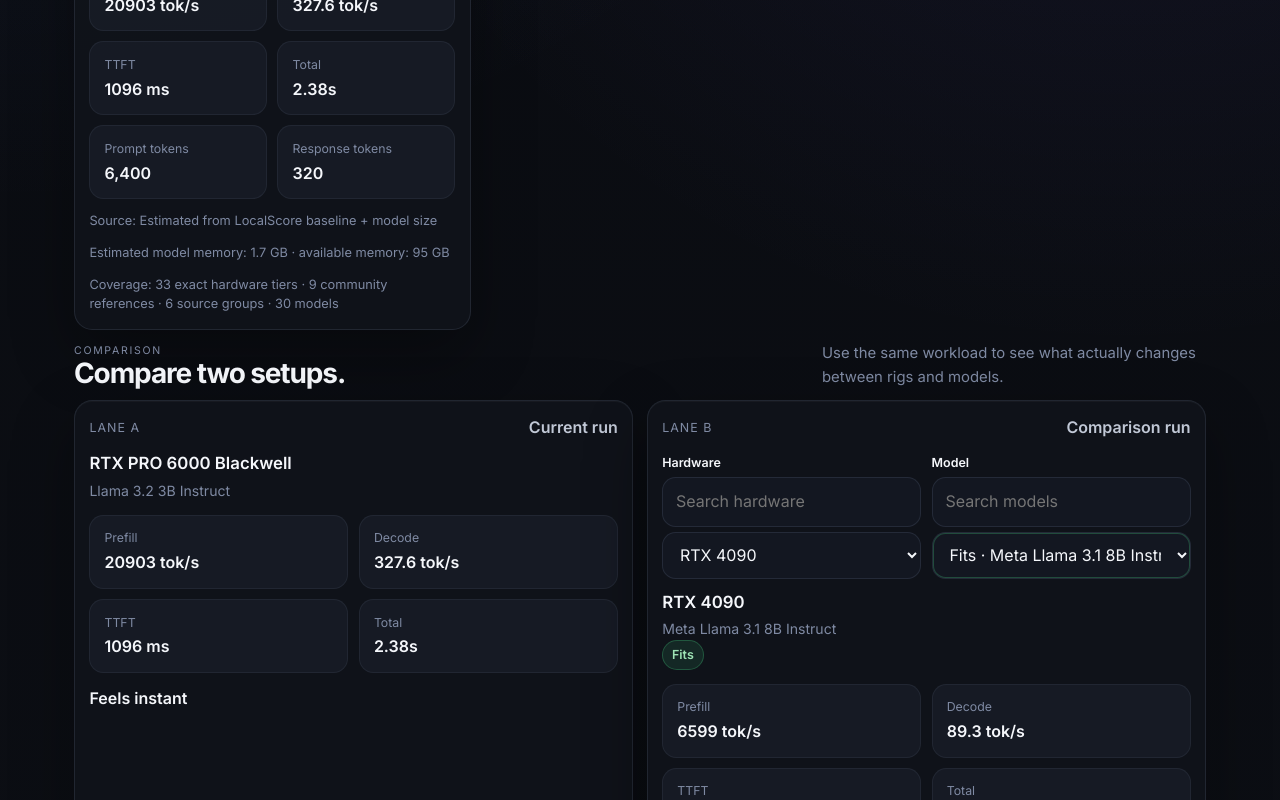
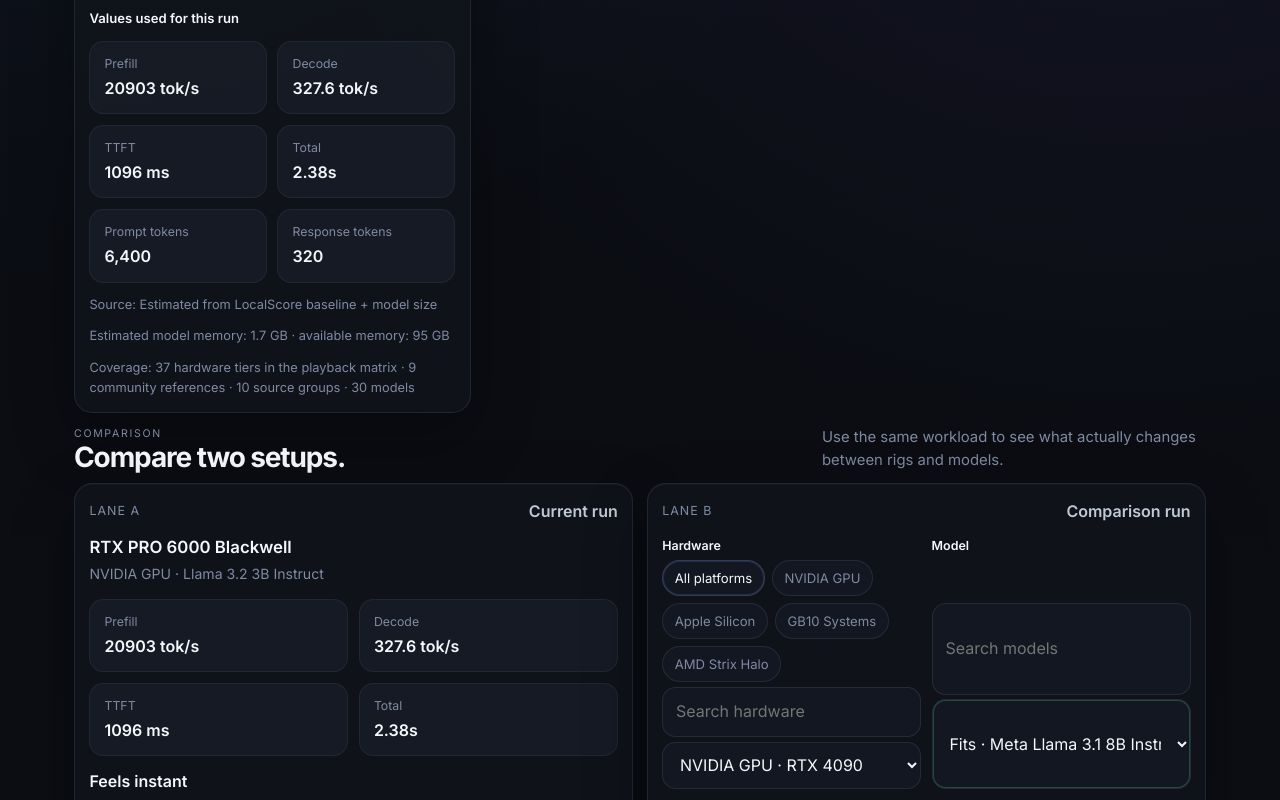
Before and after one commit to mcglothi/laptime, a React (Vite) app: page / in a window 1280 px wide. Shown: the part 920-1720 px from the top of the page. Built offline with nearby package versions, Linux system fonts and the light colour scheme.

Commit message:
Polish README and add hardware platform filters

```diff
--- a/src/App.jsx
+++ b/src/App.jsx
@@ -38,6 +38,46 @@
 
 function uniqueFamilies(items) {
   return ['all', ...new Set(items.map((item) => item.family).filter(Boolean))]
+}
+
+function getHardwarePlatform(hardware) {
+  if (hardware.id === 'custom') return 'Custom'
+  if (
+    hardware.id.startsWith('mac') ||
+    hardware.id.startsWith('m1-') ||
+    hardware.name.includes('Mac')
+  ) {
+    return 'Apple Silicon'
+  }
+  if (
+    hardware.id.includes('dgx-spark') ||
+    hardware.id.includes('gx10') ||
+    hardware.id.includes('pgx') ||
+    hardware.id.includes('ms-c931')
+  ) {
+    return 'GB10 Systems'
+  }
+  if (
+    hardware.id.includes('strix') ||
+    hardware.id.includes('framework-desktop') ||
+    hardware.id.includes('hp-z2-mini-g1a') ||
+    hardware.id.includes('rog-flow-z13') ||
+    hardware.id.includes('beelink-gtr9')
+  ) {
+    return 'AMD Strix Halo'
+  }
+  if (
+    hardware.name.includes('RTX') ||
+    hardware.name.includes('A100') ||
+    hardware.name.includes('H100')
+  ) {
+    return 'NVIDIA GPU'
+  }
+  return 'Other'
+}
+
+function uniqueHardwarePlatforms(items) {
+  return ['all', ...new Set(items.map((item) => item.platform).filter(Boolean))]
 }
 
 function getExperience(totalSeconds) {
@@ -167,15 +207,23 @@
 }
 
 function App() {
-  const [hardwareId, setHardwareId] = useState(hardwareOptions[1].id)
+  const hardwareEntries = hardwareOptions.map((item) => ({
+    ...item,
+    platform: getHardwarePlatform(item),
+  }))
+  const nonCustomHardwareEntries = hardwareEntries.filter((item) => item.id !== 'custom')
+  const hardwarePlatformOptions = uniqueHardwarePlatforms(nonCustomHardwareEntries)
+  const [hardwareId, setHardwareId] = useState(hardwareEntries[1].id)
   const [modelId, setModelId] = useState(modelOptions[1].id)
   const [workloadId, setWorkloadId] = useState(workloadOptions[2].id)
-  const [compareHardwareId, setCompareHardwareId] = useState(hardwareOptions[3].id)
+  const [compareHardwareId, setCompareHardwareId] = useState(hardwareEntries[3].id)
   const [compareModelId, setCompareModelId] = useState(modelOptions[2].id)
   const [hardwareQuery, setHardwareQuery] = useState('')
   const [modelQuery, setModelQuery] = useState('')
   const [compareHardwareQuery, setCompareHardwareQuery] = useState('')
   const [compareModelQuery, setCompareModelQuery] = useState('')
+  const [hardwarePlatformFilter, setHardwarePlatformFilter] = useState('all')
+  const [compareHardwarePlatformFilter, setCompareHardwarePlatformFilter] = useState('all')
   const [modelFamilyFilter, setModelFamilyFilter] = useState('all')
   const [catalogFamilyFilter, setCatalogFamilyFilter] = useState('all')
   const [sourceQuery, setSourceQuery] = useState('')
@@ -193,22 +241,28 @@
     responseTokens: 220,
   })
 
-  const hardware = hardwareOptions.find((item) => item.id === hardwareId) ?? hardwareOptions[1]
+  const hardware = hardwareEntries.find((item) => item.id === hardwareId) ?? hardwareEntries[1]
   const model = modelOptions.find((item) => item.id === modelId) ?? modelOptions[0]
   const selectedWorkload = workloadOptions.find((item) => item.id === workloadId) ?? workloadOptions[0]
   const workload = resolveWorkload(selectedWorkload, customPreset)
   const metrics = calculateMetrics(hardware, model, workload, customMetrics)
   const fitAssessment = assessModelFit(hardware, model)
   const compareHardware =
-    hardwareOptions.find((item) => item.id === compareHardwareId) ?? hardwareOptions[2]
+    hardwareEntries.find((item) => item.id === compareHardwareId) ?? hardwareEntries[2]
   const compareModel = modelOptions.find((item) => item.id === compareModelId) ?? modelOptions[1]
   const compareMetrics = calculateMetrics(compareHardware, compareModel, workload, customMetrics)
   const compareFitAssessment = assessModelFit(compareHardware, compareModel)
+  const platformFilteredHardware =
+    hardwarePlatformFilter === 'all'
+      ? hardwareEntries
+      : hardwareEntries.filter(
+          (option) => option.id === 'custom' || option.platform === hardwarePlatformFilter,
+        )
   const visibleHardwareOptions = buildFilteredOptions(
-    hardwareOptions,
+    platformFilteredHardware,
     hardwareQuery,
     hardwareId,
-    ['name', 'spec', 'buyer'],
+    ['name', 'spec', 'buyer', 'platform'],
   )
   const modelFamilyOptions = uniqueFamilies(modelOptions)
   const familyFilteredModels =
@@ -225,11 +279,15 @@
     ...option,
     fitAssessment: assessModelFit(hardware, option),
   }))
+  const comparePlatformFilteredHardware =
+    compareHardwarePlatformFilter === 'all'
+      ? nonCustomHardwareEntries
+      : nonCustomHardwareEntries.filter((option) => option.platform === compareHardwarePlatformFilter)
   const visibleCompareHardwareOptions = buildFilteredOptions(
-    hardwareOptions.filter((option) => option.id !== 'custom'),
+    comparePlatformFilteredHardware,
     compareHardwareQuery,
     compareHardwareId,
-    ['name', 'spec', 'buyer'],
+    ['name', 'spec', 'buyer', 'platform'],
   )
   const visibleCompareModelOptions = buildFilteredOptions(
     familyFilteredModels,
@@ -342,6 +400,9 @@
         hardwareQuery={hardwareQuery}
         setHardwareQuery={setHardwareQuery}
         visibleHardwareOptions={visibleHardwareOptions}
+        hardwarePlatformOptions={hardwarePlatformOptions}
+        hardwarePlatformFilter={hardwarePlatformFilter}
+        setHardwarePlatformFilter={setHardwarePlatformFilter}
         setHardwareId={setHardwareId}
         customMetrics={customMetrics}
         setCustomMetrics={setCustomMetrics}
@@ -386,6 +447,9 @@
         compareHardwareQuery={compareHardwareQuery}
         setCompareHardwareQuery={setCompareHardwareQuery}
         visibleCompareHardwareOptions={visibleCompareHardwareOptions}
+        hardwarePlatformOptions={hardwarePlatformOptions}
+        compareHardwarePlatformFilter={compareHardwarePlatformFilter}
+        setCompareHardwarePlatformFilter={setCompareHardwarePlatformFilter}
         setCompareHardwareId={setCompareHardwareId}
         compareModel={compareModel}
         compareModelId={compareModelId}
--- a/src/components/ComparisonSection.jsx
+++ b/src/components/ComparisonSection.jsx
@@ -17,6 +17,9 @@
   compareHardwareQuery,
   setCompareHardwareQuery,
   visibleCompareHardwareOptions,
+  hardwarePlatformOptions,
+  compareHardwarePlatformFilter,
+  setCompareHardwarePlatformFilter,
   setCompareHardwareId,
   compareModel,
   compareModelId,
@@ -46,7 +49,9 @@
             <strong>Current run</strong>
           </div>
           <div className="compare-title">{hardware.name}</div>
-          <div className="compare-subtitle">{model.name}</div>
+          <div className="compare-subtitle">
+            {hardware.platform} · {model.name}
+          </div>
           <div className="metric-list">
             <div>
               <span>Prefill</span>
@@ -84,6 +89,18 @@
           <div className="compare-controls">
             <label className="control-group dense">
               <span>Hardware</span>
+              <div className="chip-row">
+                {hardwarePlatformOptions.map((platform) => (
+                  <button
+                    key={platform}
+                    className={`filter-chip ${compareHardwarePlatformFilter === platform ? 'active' : ''}`}
+                    type="button"
+                    onClick={() => setCompareHardwarePlatformFilter(platform)}
+                  >
+                    {platform === 'all' ? 'All platforms' : platform}
+                  </button>
+                ))}
+              </div>
               <input
                 type="text"
                 value={compareHardwareQuery}
@@ -93,7 +110,7 @@
               <select value={compareHardwareId} onChange={(event) => setCompareHardwareId(event.target.value)}>
                 {visibleCompareHardwareOptions.map((option) => (
                   <option key={option.id} value={option.id}>
-                    {option.name}
+                    {option.platform} · {option.name}
                   </option>
                 ))}
               </select>
@@ -120,7 +137,9 @@
             </label>
           </div>
           <div className="compare-title">{compareHardware.name}</div>
-          <div className="compare-subtitle">{compareModel.name}</div>
+          <div className="compare-subtitle">
+            {compareHardware.platform} · {compareModel.name}
+          </div>
           <div className={`fit-inline fit-inline-${compareFitAssessment.status}`}>
             {getFitLabel(compareFitAssessment.status)}
           </div>
--- a/src/components/SimulatorSection.jsx
+++ b/src/components/SimulatorSection.jsx
@@ -13,6 +13,9 @@
   hardwareQuery,
   setHardwareQuery,
   visibleHardwareOptions,
+  hardwarePlatformOptions,
+  hardwarePlatformFilter,
+  setHardwarePlatformFilter,
   setHardwareId,
   customMetrics,
   setCustomMetrics,
@@ -63,6 +66,18 @@
         <aside className="control-panel">
           <label className="control-group">
             <span>Hardware</span>
+            <div className="chip-row">
+              {hardwarePlatformOptions.map((platform) => (
+                <button
+                  key={platform}
+                  className={`filter-chip ${hardwarePlatformFilter === platform ? 'active' : ''}`}
+                  type="button"
+                  onClick={() => setHardwarePlatformFilter(platform)}
+                >
+                  {platform === 'all' ? 'All platforms' : platform}
+                </button>
+              ))}
+            </div>
             <input
               type="text"
               value={hardwareQuery}
@@ -78,12 +93,12 @@
             >
               {visibleHardwareOptions.map((option) => (
                 <option key={option.id} value={option.id}>
-                  {option.name}
+                  {option.platform} · {option.name}
                 </option>
               ))}
             </select>
             <small>
-              {hardware.spec} · {hardware.price}
+              {hardware.platform} · {hardware.spec} · {hardware.price}
             </small>
             <p>{hardware.buyer}</p>
           </label>
@@ -291,7 +306,7 @@
             </div>
           ) : null}
           <div className="source-note">
-            Coverage: {Object.keys(benchmarkMatrix).length} exact hardware tiers ·{' '}
+            Coverage: {Object.keys(benchmarkMatrix).length} hardware tiers in the playback matrix ·{' '}
             {communityBenchmarks.length} community references · {dataSources.length} source groups ·{' '}
             {modelOptions.length} models
           </div>
--- a/src/data/benchmarkData.js
+++ b/src/data/benchmarkData.js
@@ -408,6 +408,54 @@
     source: 'Estimated from LocalScore GB10 reference',
   },
   {
+    id: 'framework-desktop-ai-max-395',
+    name: 'Framework Desktop Ryzen AI Max+ 395',
+    spec: '128 GB LPDDR5X unified memory, Strix Halo',
+    price: '$1,999+',
+    memoryGb: 128,
+    buyer: 'High-interest Strix Halo desktop for engineers who want big unified memory without a rack box.',
+    prefillBase: 1720,
+    decodeBase: 33.4,
+    ttftBase: 820,
+    source: 'Estimated from AMD Strix Halo specs',
+  },
+  {
+    id: 'hp-z2-mini-g1a-ai-max-395',
+    name: 'HP Z2 Mini G1a Ryzen AI Max+ 395',
+    spec: '128 GB LPDDR5X unified memory, Strix Halo',
+    price: 'Workstation / channel',
+    memoryGb: 128,
+    buyer: 'Desk-friendly Strix Halo workstation for professional local AI setups.',
+    prefillBase: 1580,
+    decodeBase: 30.6,
+    ttftBase: 880,
+    source: 'Estimated from AMD Strix Halo specs',
+  },
+  {
+    id: 'rog-flow-z13-ai-max-395',
+    name: 'ROG Flow Z13 Ryzen AI Max+ 395',
+    spec: '128 GB LPDDR5X unified memory, Strix Halo',
+    price: '$2,299+',
+    memoryGb: 128,
+    buyer: 'Portable Strix Halo option for people who want laptop-class mobility with large shared memory.',
+    prefillBase: 1450,
+    decodeBase: 27.8,
+    ttftBase: 980,
+    source: 'Estimated from AMD Strix Halo specs',
+  },
+  {
+    id: 'beelink-gtr9-pro',
+    name: 'Beelink GTR9 Pro',
+    spec: 'Ryzen AI Max+ 395 class mini PC, up to 128 GB LPDDR5X',
+    price: 'Vendor launch pricing varies',
+    memoryGb: 128,
+    buyer: 'Community-tracked Strix Halo mini PC that local-LLM shoppers will likely search for by name.',
+    prefillBase: 1520,
+    decodeBase: 29.4,
+    ttftBase: 940,
+    source: 'Estimated from Strix Halo class specs',
+  },
+  {
     id: 'm1-pro-32',
     name: 'MacBook Pro M1 Pro',
     spec: '32 GB unified memory',
@@ -792,6 +840,18 @@
   'msi-edgexpert-ms-c931': {
     'llama-3.1-8b': { prefillTps: 2027, decodeTps: 34.9, ttftMs: 681, source: 'Estimated from LocalScore GB10 reference' },
   },
+  'framework-desktop-ai-max-395': {
+    'llama-3.1-8b': { prefillTps: 1720, decodeTps: 33.4, ttftMs: 820, source: 'Estimated from AMD Strix Halo specs' },
+  },
+  'hp-z2-mini-g1a-ai-max-395': {
+    'llama-3.1-8b': { prefillTps: 1580, decodeTps: 30.6, ttftMs: 880, source: 'Estimated from AMD Strix Halo specs' },
+  },
+  'rog-flow-z13-ai-max-395': {
+    'llama-3.1-8b': { prefillTps: 1450, decodeTps: 27.8, ttftMs: 980, source: 'Estimated from AMD Strix Halo specs' },
+  },
+  'beelink-gtr9-pro': {
+    'llama-3.1-8b': { prefillTps: 1520, decodeTps: 29.4, ttftMs: 940, source: 'Estimated from Strix Halo class specs' },
+  },
 }
 
 export const workloadOptions = [
@@ -863,6 +923,30 @@
     type: 'official specs',
     url: 'https://www.nvidia.com/en-gb/project-digits/',
     notes: 'Used for GB10 memory and bandwidth details and to anchor DGX Spark / partner-variant hardware entries.',
+  },
+  {
+    name: 'AMD Ryzen AI Max / Strix Halo specs',
+    type: 'official specs',
+    url: 'https://www.amd.com/en/products/processors/laptop/ryzen/ai-300-series/amd-ryzen-ai-max-plus-395.html',
+    notes: 'Used to size shared-memory Strix Halo systems and estimate the first batch of AMD AI mini PCs and desktops.',
+  },
+  {
+    name: 'Framework Desktop',
+    type: 'official specs',
+    url: 'https://frame.work/desktop',
+    notes: 'Used for Framework Desktop Strix Halo configuration details.',
+  },
+  {
+    name: 'HP Z2 Mini G1a',
+    type: 'official specs',
+    url: 'https://www.hp.com/us-en/workstations/z2-mini-g1a.html',
+    notes: 'Used for HP workstation-class Strix Halo system details.',
+  },
+  {
+    name: 'ASUS ROG Flow Z13',
+    type: 'official specs',
+    url: 'https://rog.asus.com/laptops/rog-flow/rog-flow-z13-2025/',
+    notes: 'Used for portable Strix Halo hardware coverage.',
   },
   {
     name: 'localai.computer model index',
```
Also changed, not shown: 1 other file (tests, documents, lock files or other folders).
